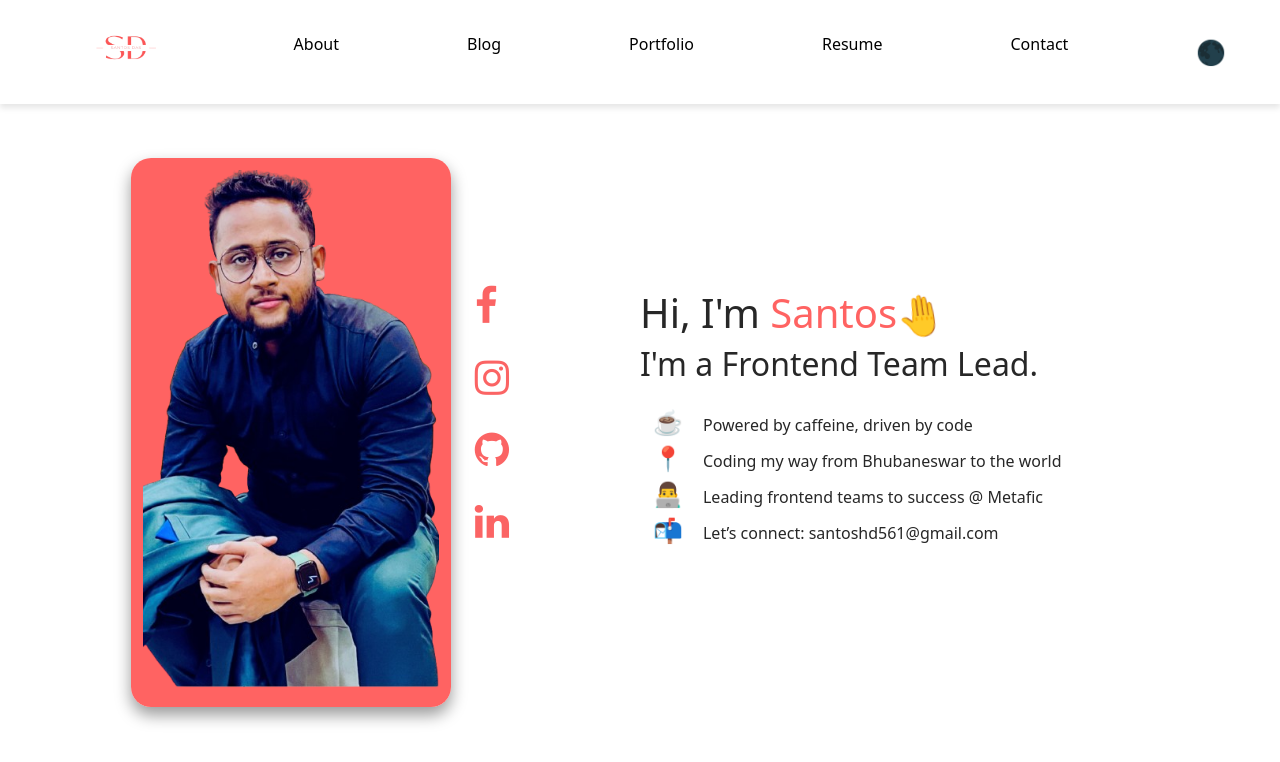
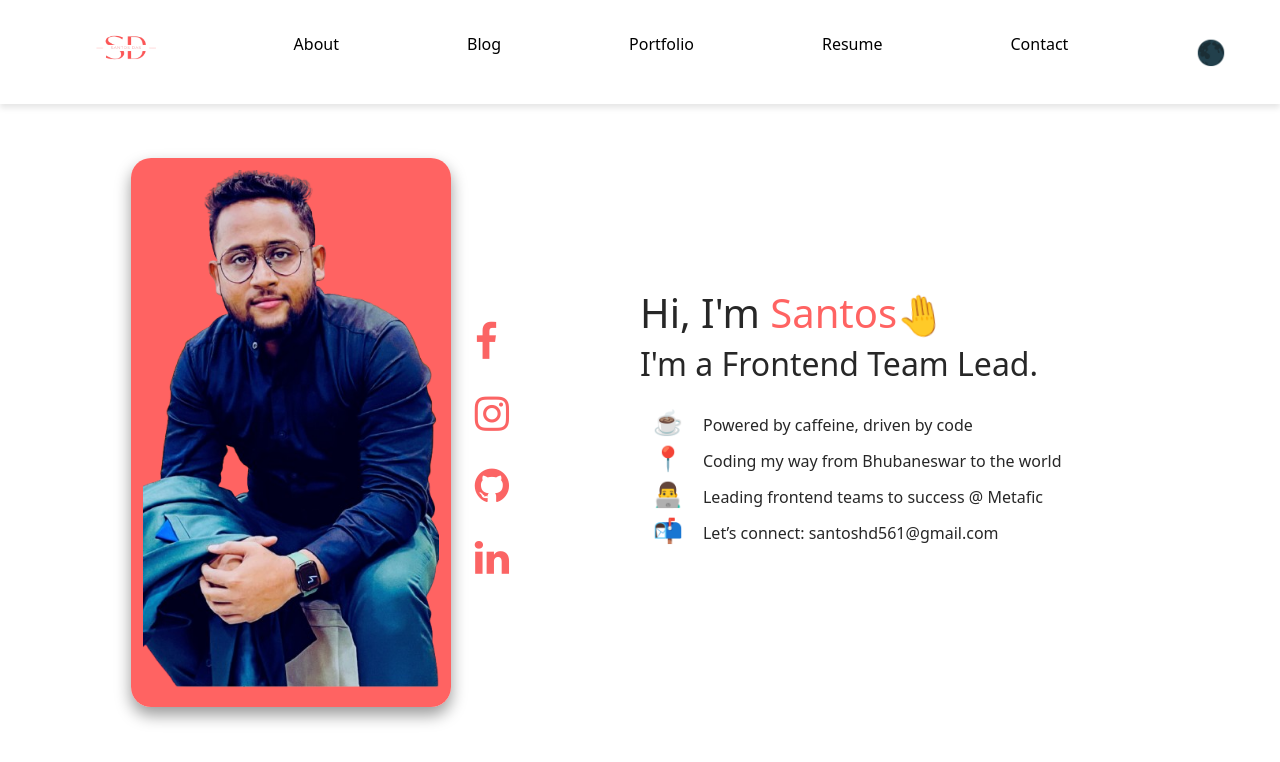
Before and after one commit to caffeineandc0de/my_profile, a React (Create React App) app: page / in a window 1280 px wide. Shown: the top 762 px of the page. Built offline with nearby package versions, Linux system fonts and the light colour scheme.

Commit message:
contact screen added

```diff
--- a/package.json
+++ b/package.json
@@ -5,6 +5,7 @@
   "dependencies": {
     "@emotion/react": "^11.13.3",
     "@emotion/styled": "^11.13.0",
+    "@fortawesome/fontawesome-svg-core": "^6.6.0",
     "@mui/icons-material": "^6.0.0",
     "@mui/material": "^6.1.3",
     "@testing-library/dom": "^10.4.0",
--- a/public/index.html
+++ b/public/index.html
@@ -11,7 +11,6 @@
 
   <base href="/">
   <meta name="description" content="developer portfolio" />
-  <link rel="icon" type="image/x-icon" href="/favicon.ico" />
   <meta name="viewport" content="width=device-width, initial-scale=1.0" />
   <link rel="preconnect" href="https://fonts.googleapis.com">
   <link rel="preconnect" href="https://fonts.gstatic.com" crossorigin>
--- a/src/components/home/Home.js
+++ b/src/components/home/Home.js
@@ -19,7 +19,7 @@ export default function Home({ innerRef }) {
                borderRadius={'20px'} p={'0.75rem'} />
             <Box marginTop={{ xs: '1rem', md: '2rem' }}
                marginLeft={{ xs: '0.5rem', md: '1rem' }} display={'flex'} gap={'.75rem'}
-               flexDirection={{ xs: 'row', md: 'column' }}  // Horizontal on small screens, vertical on large screens
+               flexDirection={{ xs: 'row', md: 'column' }}
                justifyContent={'center'} fontSize={{ xs: '2rem', md: '2.5rem' }}>
                {info.socials.map((social, index) => (
                   <SocialIcon key={index} link={social.link} icon={social.icon} label={social.label} />
--- a/src/info/Info.js
+++ b/src/info/Info.js
@@ -56,12 +56,12 @@ export const info = {
     ],
     socials: [
         {
-            link: "https://www.facebook.com/santoshdas561/",
+            link: "https://www.facebook.com/caffeineandc0de/",
             icon: 'fa fa-facebook',
             label: 'facebook'
         },
         {
-            link: "https://www.instagram.com/iamsantosdas/",
+            link: "https://www.instagram.com/caffeineandc0de/",
             icon: 'fa fa-instagram',
             label: 'instagram'
         },
@@ -71,15 +71,21 @@ export const info = {
             label: 'github'
         },
         {
-            link: "https://www.linkedin.com/in/santoshdas561",
+            link: "https://www.linkedin.com/in/santosdasdev/",
             icon: "fa fa-linkedin",
             label: 'linkedin'
         },
-        {
-            link: "https://x.com/Santosh07292859",
-            icon: "fa-brands fa-x-twitter",
-            label: 'x'
-        }
+        // {
+        //     link: "https://x.com/caffeineandc0de",
+        //     icon: "fab fa-twitter", // Corrected class for Twitter
+        //     label: 'x'
+        // },
+        // {
+        //     link: "https://www.threads.net/caffeineandc0de",
+        //     icon: "fab fa-instagram", // Placeholder; may need a different icon
+        //     label: 'thread'
+        // },
+
         // Feel free to remove any of these that you don't have. I'll write an FAQ on how to add new ones later, let me know if you have a request for an icon!
         // Just change the links so that they lead to your social profiles.
 
```
Also changed, not shown: 1 other file (tests, documents, lock files or other folders).
